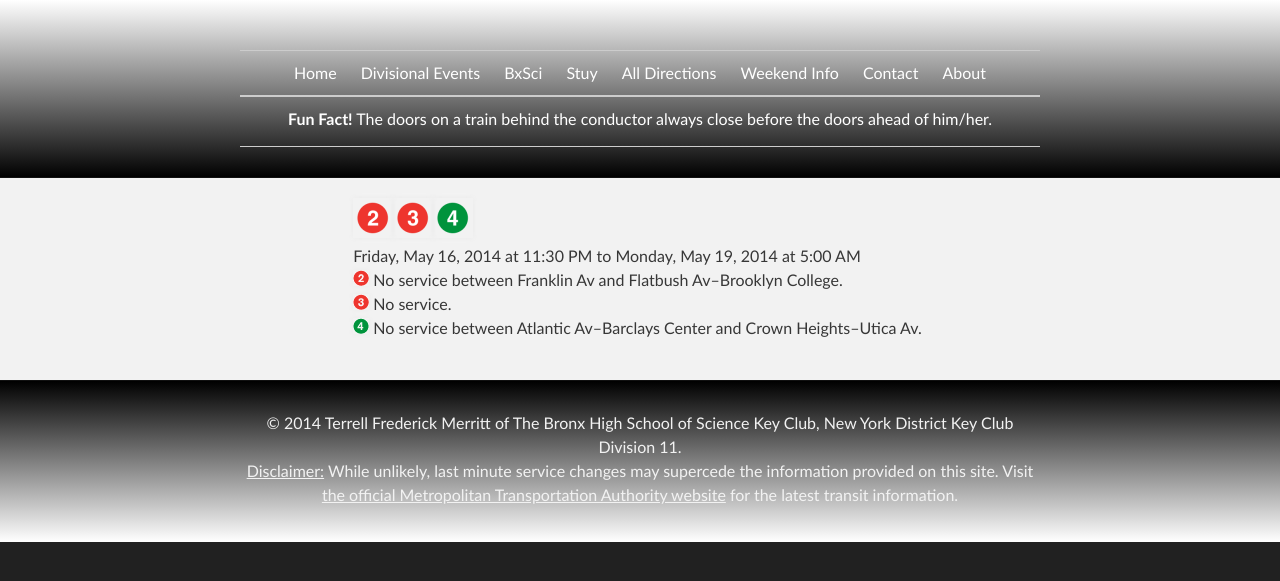
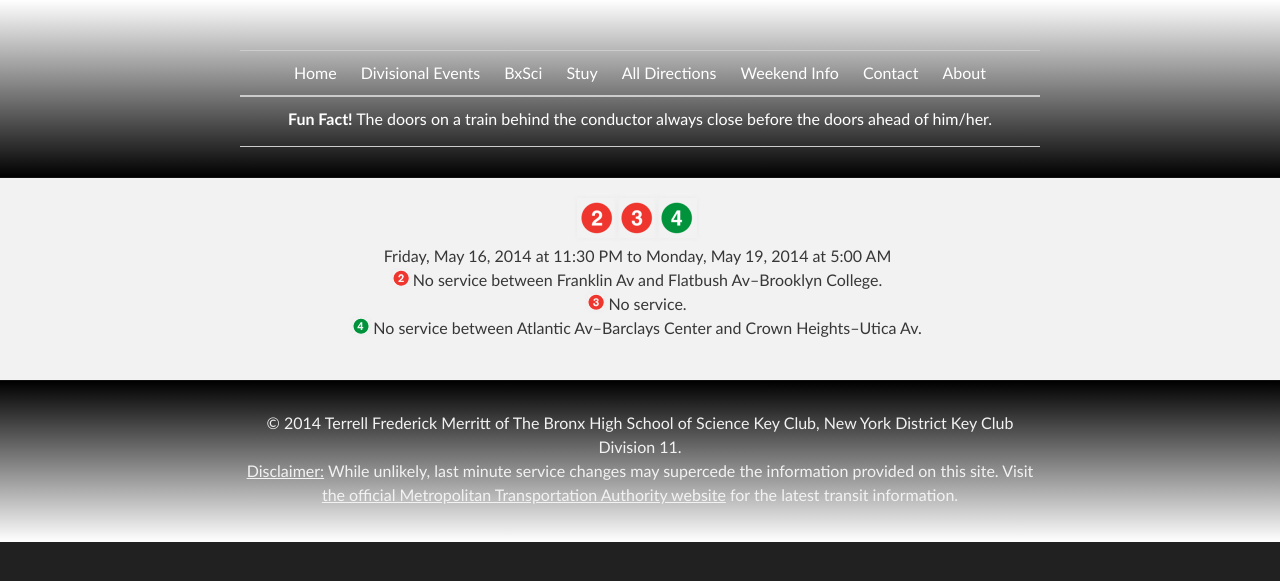
Before and after one commit to d11directions/d11directions.github.io, a Jekyll site: the page built from changes/20140517/Eastern_Pkwy.html, in a window 1280 px wide. Shown: the top 581 px of the page. Built offline with Jekyll 4.4.1, drawn with Linux system fonts in a browser that asks for light colours.

Commit message:
Service Change layout: center table information

```diff
--- a/_layouts/servicechange.html
+++ b/_layouts/servicechange.html
@@ -5,7 +5,7 @@ title: Service Change
 <div id="main_content_wrap" class="outer">
     <section id="main_content" class="inner">
     <div align="center">
-    <style>td {border: none;} table {border: none;} img {padding: 0; margin: 0; border: none;}</style>
+    <style>td {border: none; text-align: center;} table {border: none;} img {padding: 0; margin: 0; border: none;}</style>
     <table>
         <tbody>
             <tr>
```
